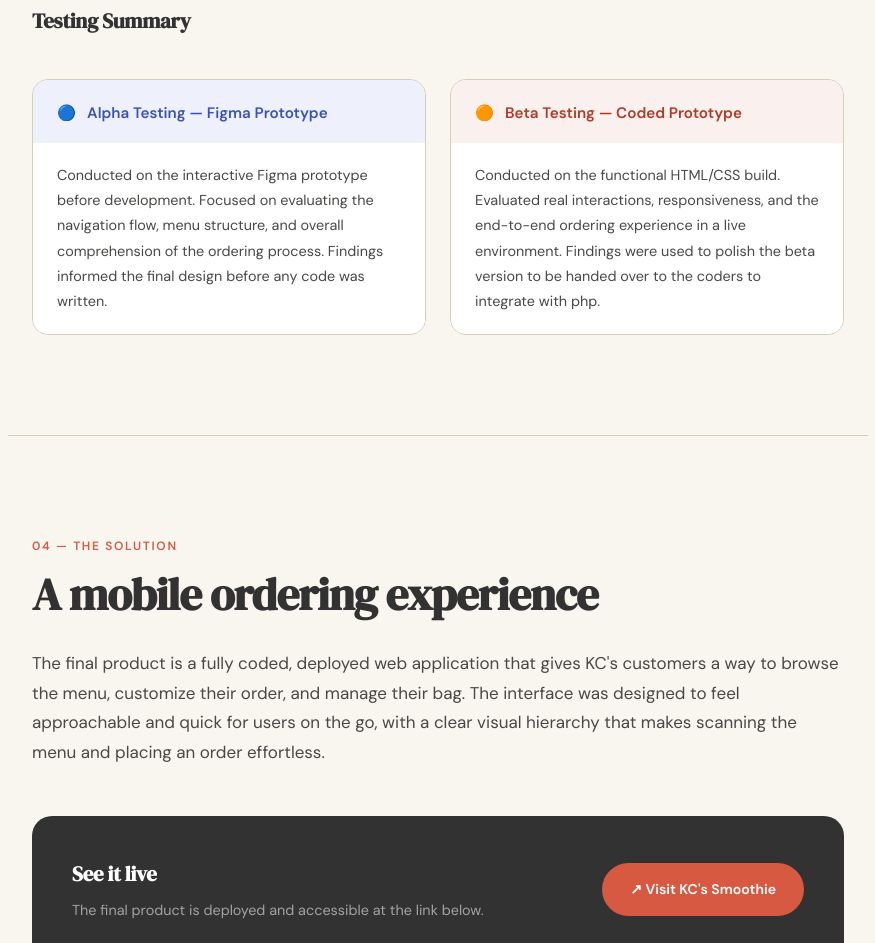
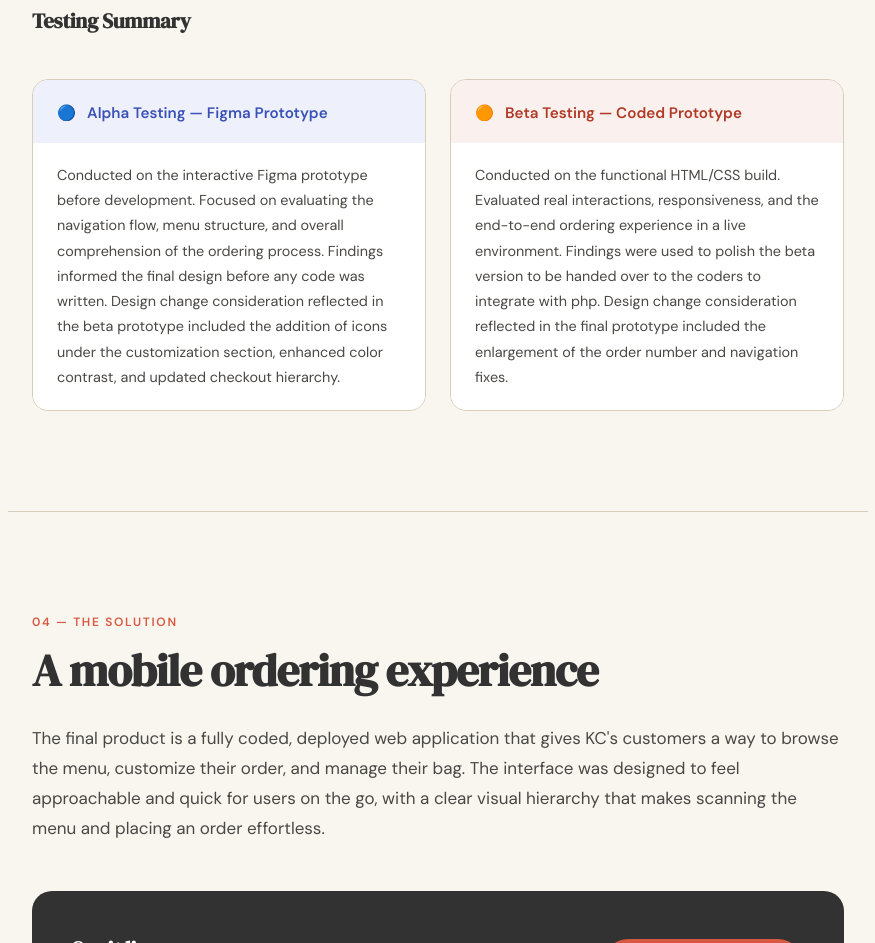
Before and after one commit to Hannahxpelingon/KC-CaseStudy, a plain HTML site: page index.html in a window 1280 px wide. Shown: the part 7683-8626 px from the top of the page, without its empty margins (202-1077 px from the left). Drawn offline with Linux system fonts and the light colour scheme.

Commit message:
design change added

```diff
--- a/index.html
+++ b/index.html
@@ -352,12 +352,17 @@
       <div class="test-header alpha">🔵 &nbsp; Alpha Testing — Figma Prototype</div>
       <div class="test-body">
         Conducted on the interactive Figma prototype before development. Focused on evaluating the navigation flow, menu structure, and overall comprehension of the ordering process. Findings informed the final design before any code was written.
+
+
+        Design change consideration reflected in the beta prototype included the addition of icons under the customization section, enhanced color contrast, and updated checkout hierarchy.
       </div>
     </div>
     <div class="test-card">
       <div class="test-header beta">🟠 &nbsp; Beta Testing — Coded Prototype</div>
       <div class="test-body">
         Conducted on the functional HTML/CSS build. Evaluated real interactions, responsiveness, and the end-to-end ordering experience in a live environment. Findings were used to polish the beta version to be handed over to the coders to integrate with php.
+
+        Design change consideration reflected in the final prototype included the enlargement of the order number and navigation fixes.
       </div>
     </div>
   </div>
```
